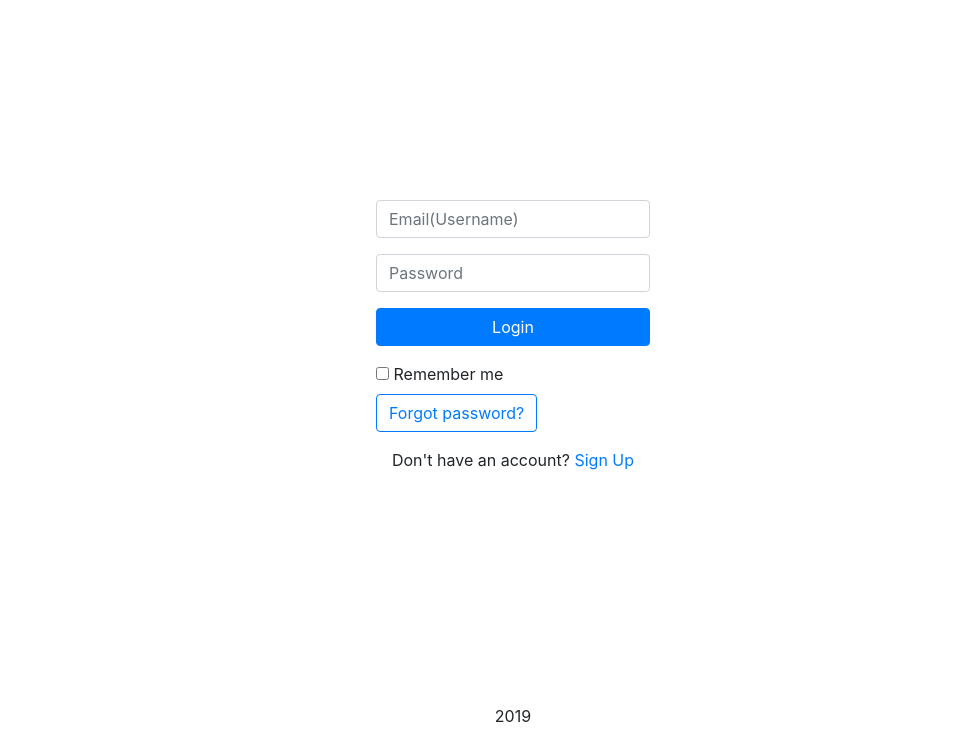
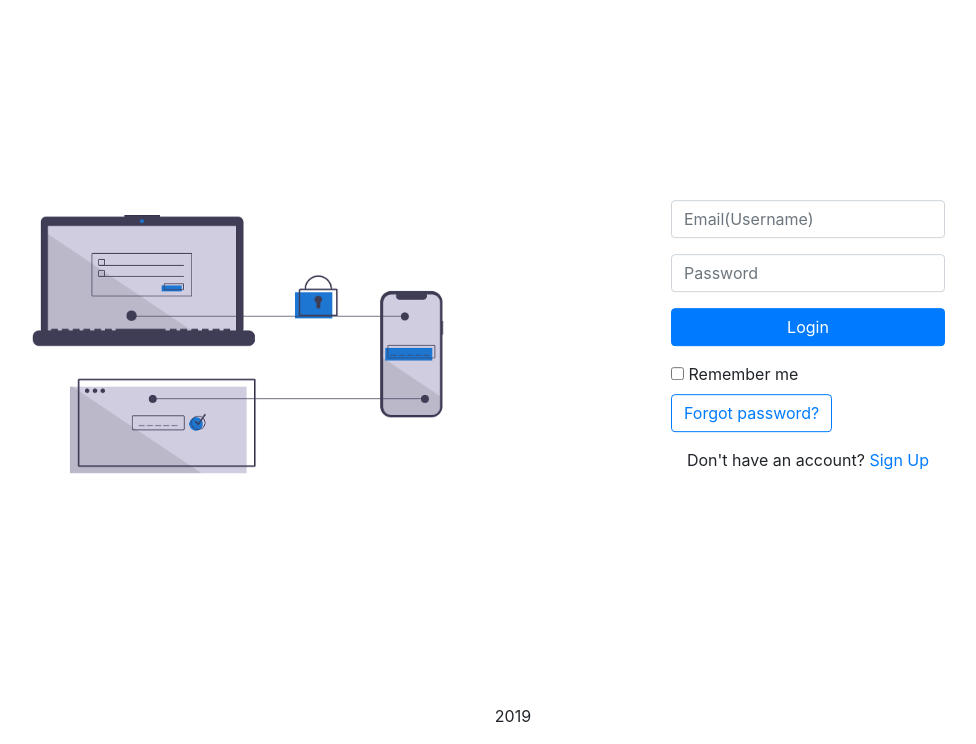
Before and after one commit to pouyapanahandeh/Fide-driver-auth, a Flask app: page / in a window 1280 px wide. Shown: the part 56-800 px from the top of the page, without its empty margins (127-1103 px from the left). Run offline with Flask 2, Linux system fonts and the light colour scheme; some libraries are stand-ins or nearby versions.

Commit message:
change the login page style

```diff
--- a/templates/login.html
+++ b/templates/login.html
@@ -14,6 +14,9 @@
             left: 50%;
             margin-right: -50%;
             transform: translate(-50%, -50%)
+        }
+        #imgSectionOne{
+            width: 500px;
         }
     </style>
     <title>Fide Authentication | Sign in</title>
@@ -36,6 +39,24 @@
     </div>
 </nav>
 <!--Start login Section-->
+<div class="container"  id="sectionOne">
+    <div class="row">
+        <div class="col-sm">
+            <div class="container">
+                <div class="container">
+<!--                    <h3 class="font-weight-bolder">Fide Authentication Program.</h3>-->
+<!--                    <p class="font-weight-normal">Verify your Document through the Fide Service.</p>-->
+<!--                    <p class="font-weight-lighter">Create an Account and verify your driving license.</p>-->
+<!--                    <a href="login.html" class="btn btn-primary btn-lg btn-block">-->
+<!--                        Sign in | Sign up-->
+<!--                        <i data-feather="log-in"></i>-->
+<!--                    </a>-->
+                    <img src="assets/auth.png" id="imgSectionOne">
+                </div>
+            </div>
+        </div>
+        <div class="col-sm">
+            <div class="container">
                 <section class="login-section" id="sectionOne">
                     <div class="container">
                         <div class="row">
@@ -80,6 +101,10 @@
                         </div>
                     </div>
                 </section>
+            </div>
+        </div>
+    </div>
+</div>
 <div class="fixed-bottom">
     <div class="container">
         <div align="center">
```
Lines whose indentation alone changed are shown as unchanged.
